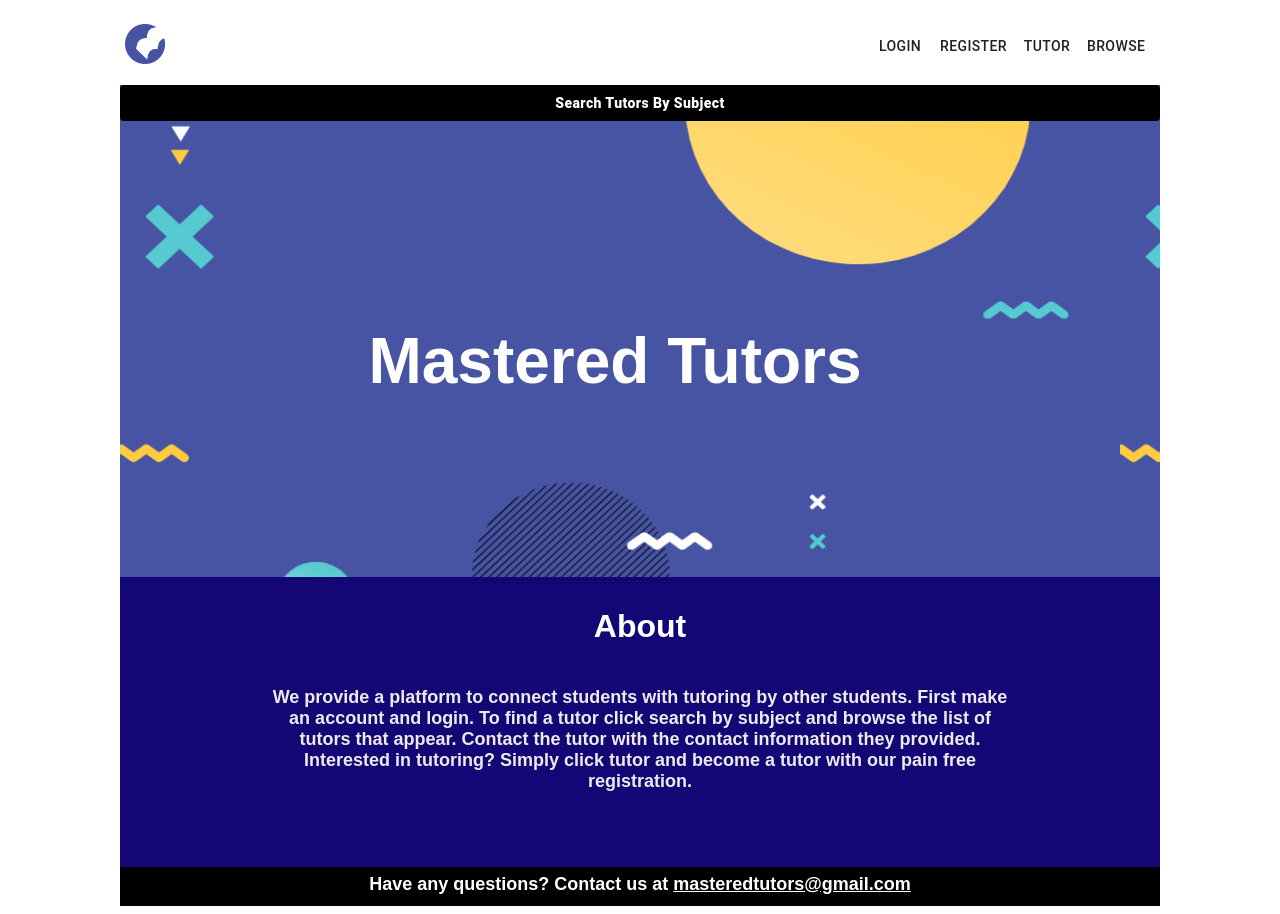
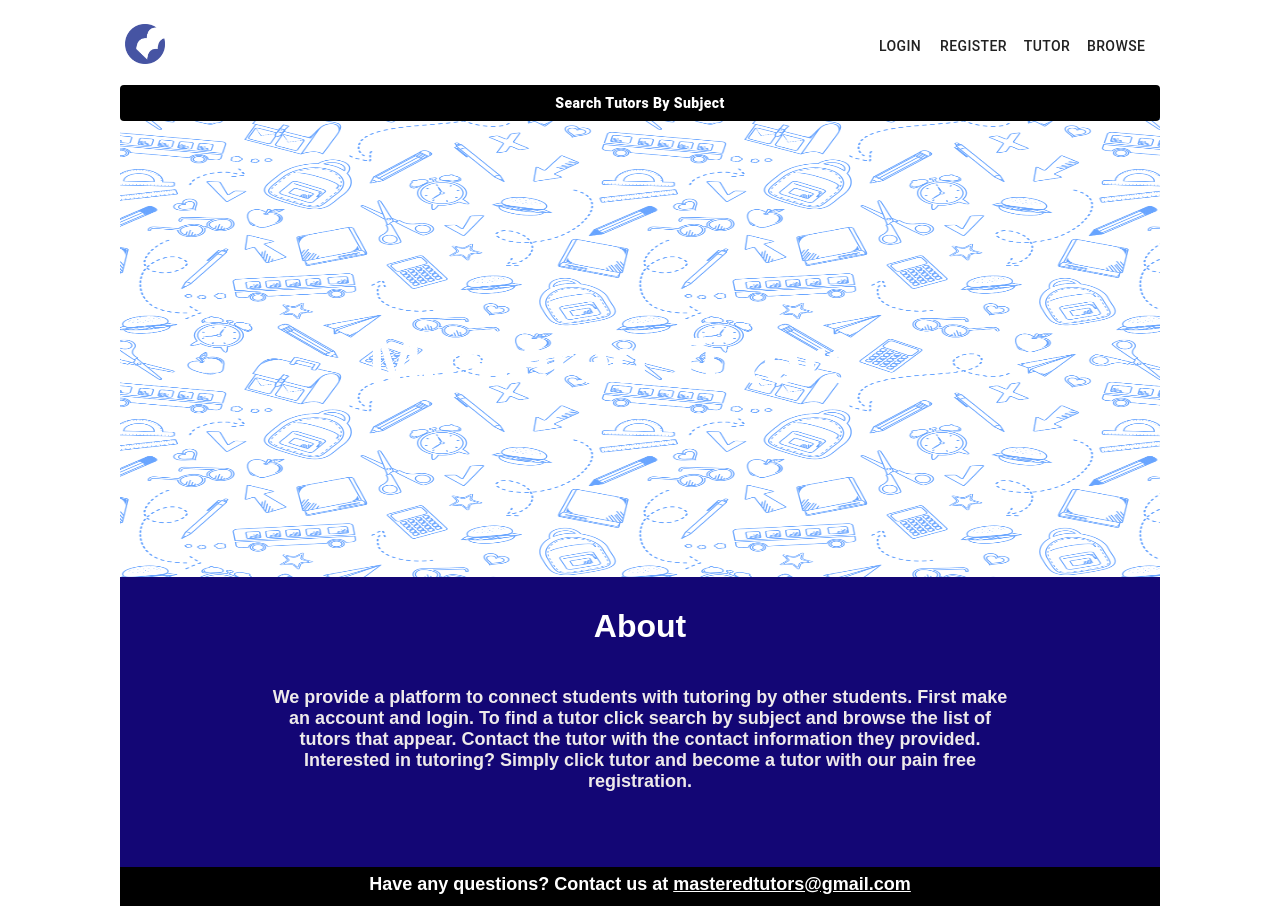
Before and after one commit to Firius0408/MasterTutoring, a React (Create React App) app in the folder frontend/: page / in a window 1280 px wide. Built offline with nearby package versions, Linux system fonts and the light colour scheme.

Commit message:
changed background

```diff
--- a/frontend/src/Banner.css
+++ b/frontend/src/Banner.css
@@ -1,5 +1,5 @@
 .banner {
-    background-image: url(./updatedbanner.png);
+    background-image: url(./background2.png);
     background-size: 1000px 500px;
     height: 64vh;
     position: relative;
```
Also changed, not shown: frontend/src/background2.png (added).
